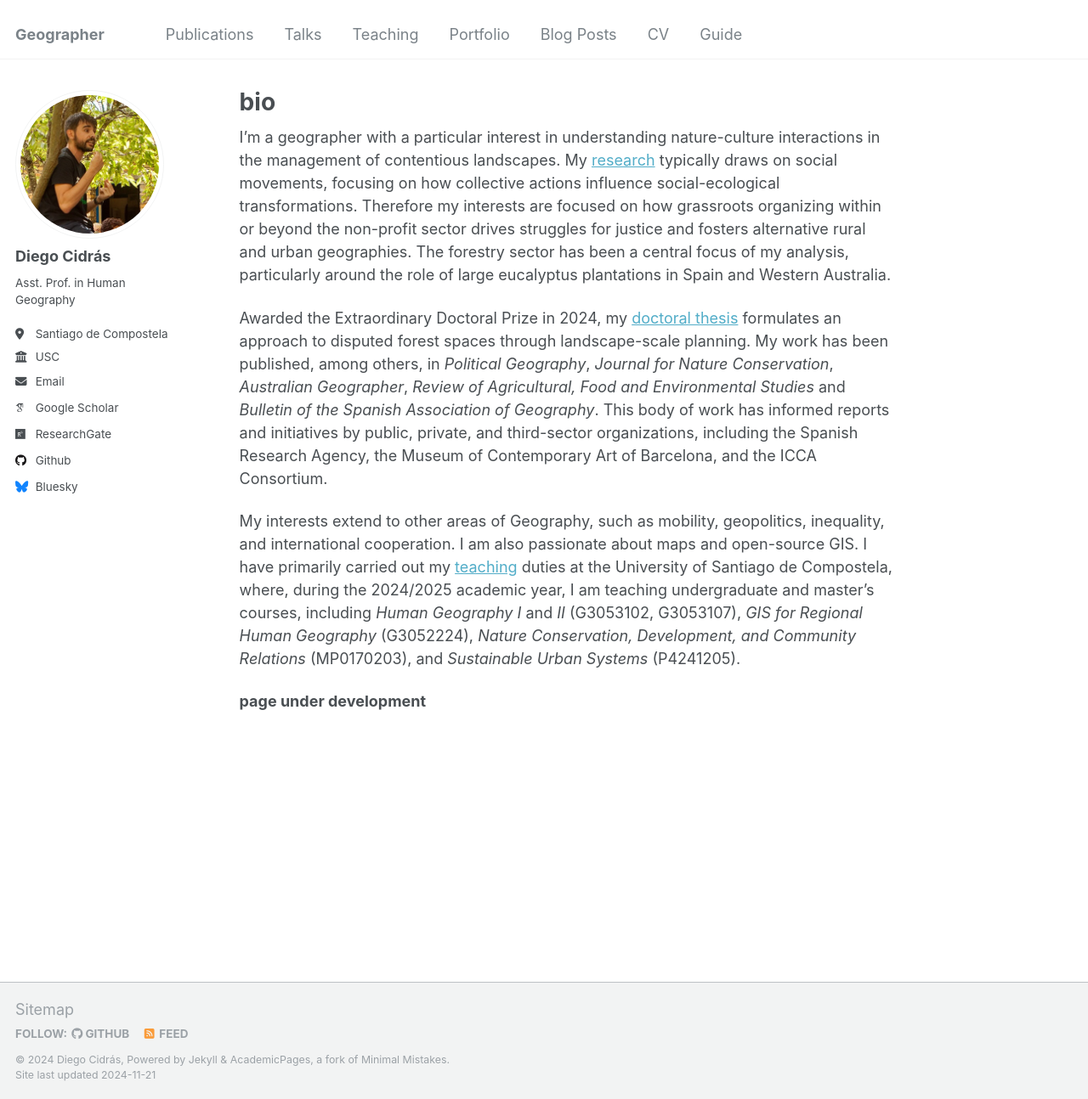
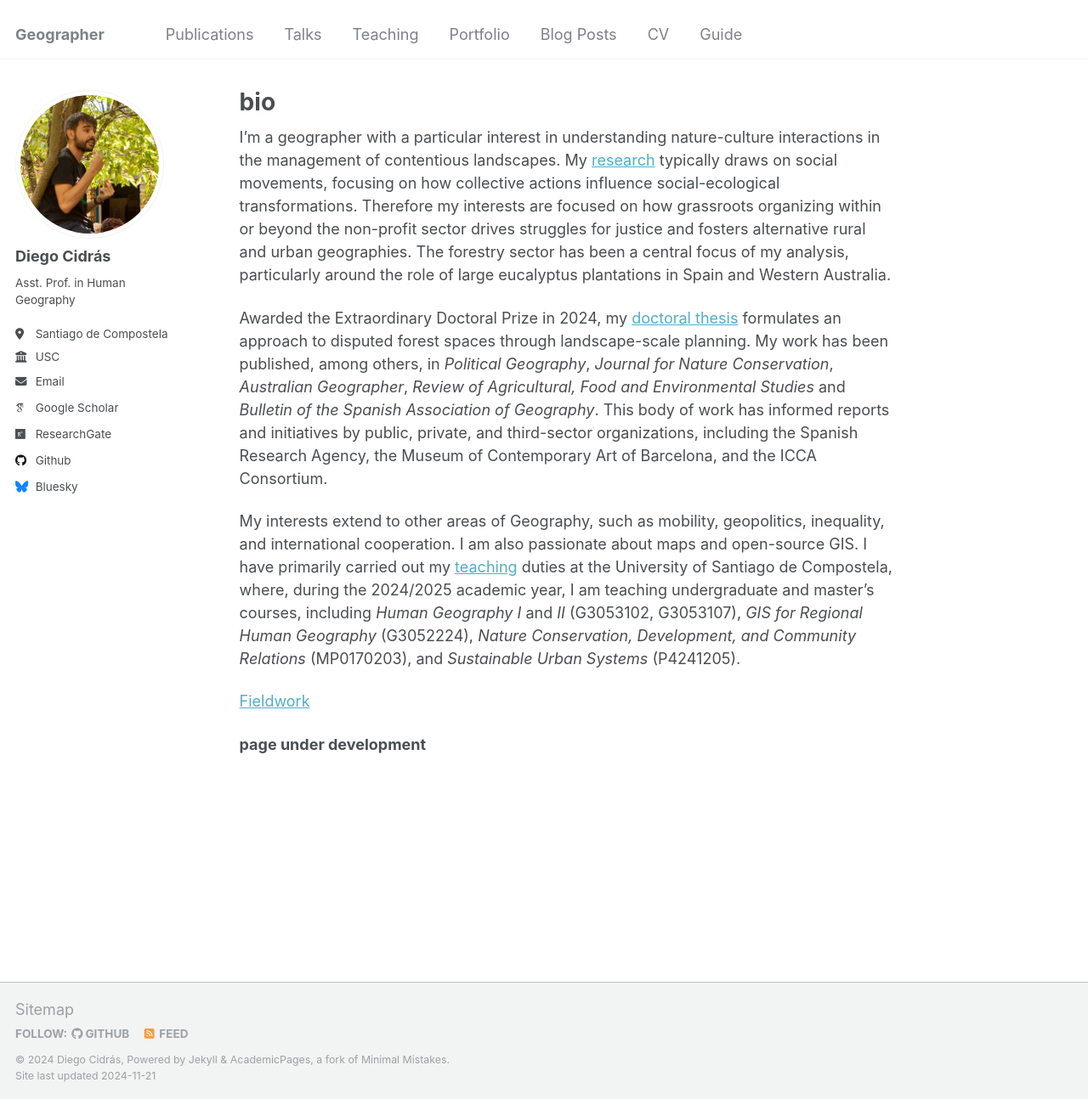
Before and after one commit to diegocidras/diegocidras.github.io, a Jekyll site: the page built from _pages/about.md, in a window 1280 px wide and 1294 px high. Shown: the whole window at 85% size. Built offline with Jekyll 4.4.1, drawn with Linux system fonts in a browser that asks for light colours; some web fonts are replaced.

Commit message:
Update about.md

```diff
--- a/_pages/about.md
+++ b/_pages/about.md
@@ -13,5 +13,6 @@ Awarded the Extraordinary Doctoral Prize in 2024, my [doctoral thesis](https://m
 
 My interests extend to other areas of Geography, such as mobility, geopolitics, inequality, and international cooperation. I am also passionate about maps and open-source GIS. I have primarily carried out my [teaching](https://www.usc.gal/gl/departamento/xeografia/directorio/diego-cidras-fernandez-358206) duties at the University of Santiago de Compostela, where, during the 2024/2025 academic year, I am teaching undergraduate and master’s courses, including _Human Geography I_ and _II_ (G3053102, G3053107), _GIS for Regional Human Geography_ (G3052224), _Nature Conservation, Development, and Community Relations_ (MP0170203), and _Sustainable Urban Systems_ (P4241205).
 
+[Fieldwork](images/osouto.jpg)
 
 **page under development**
```
